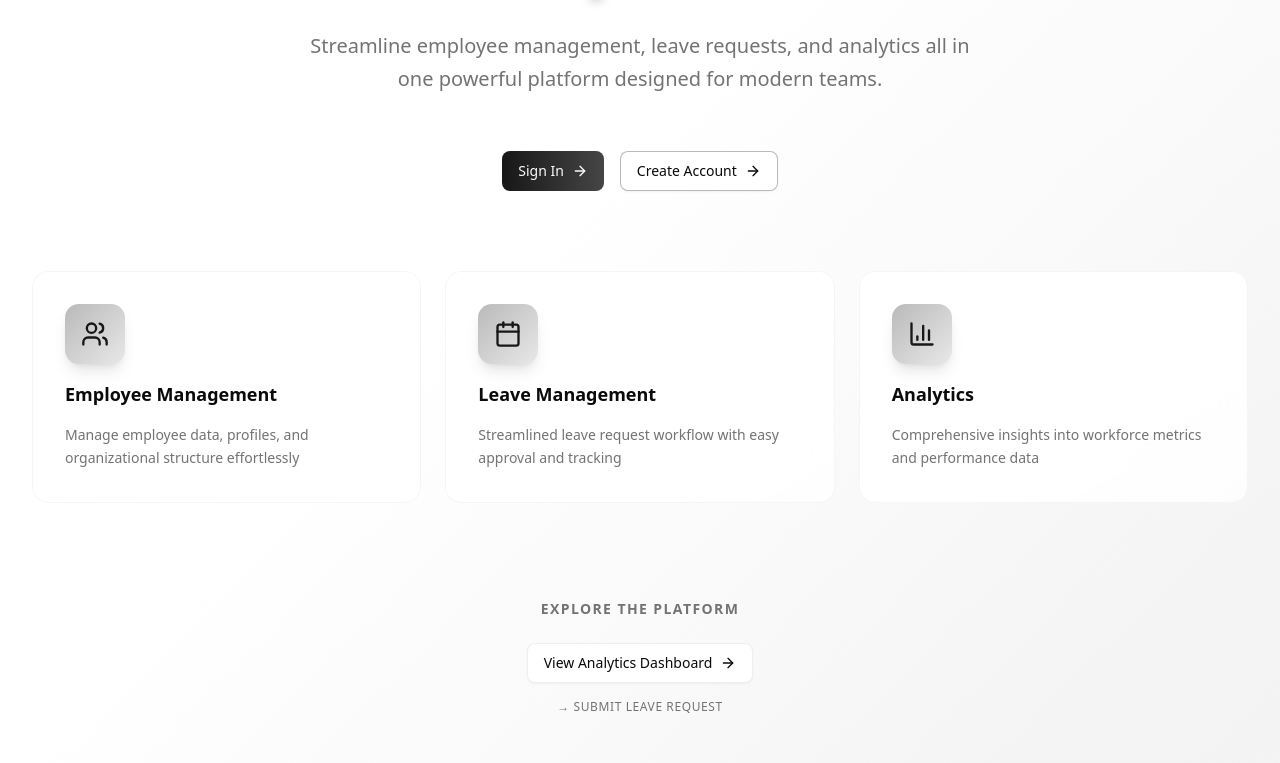
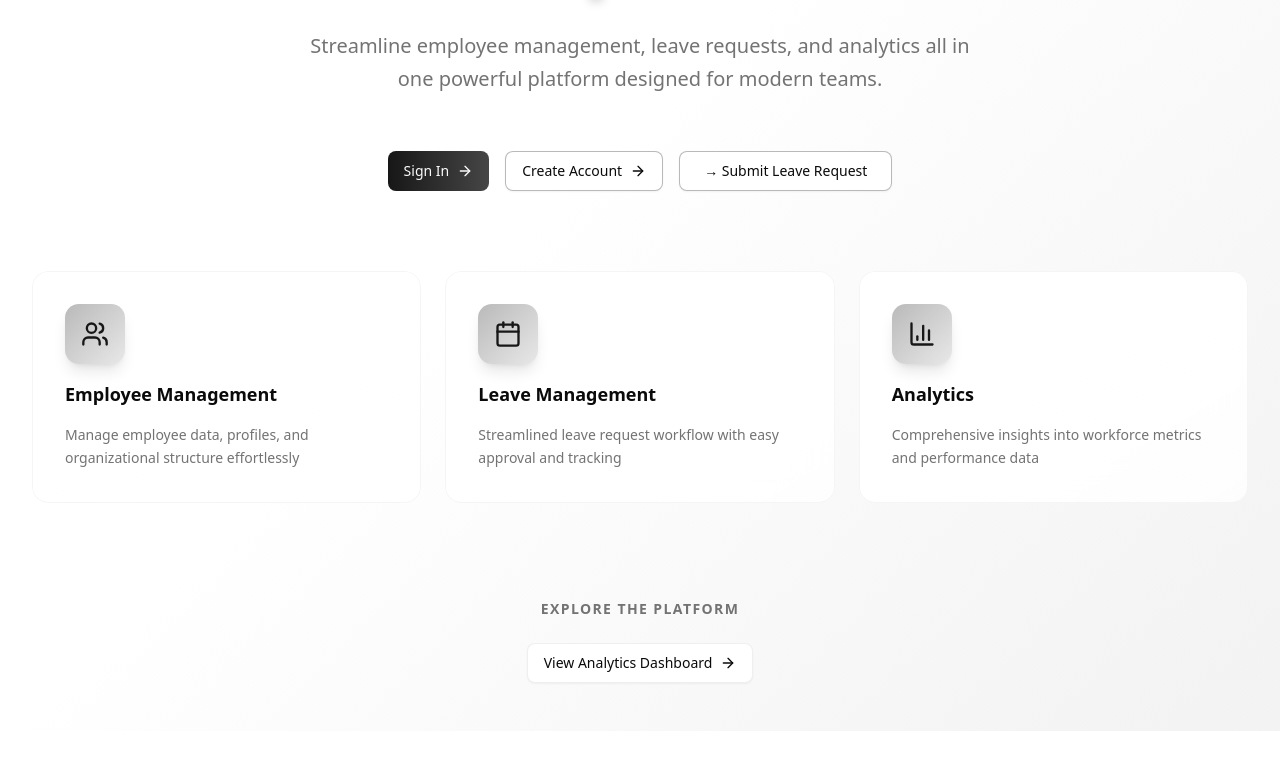
Before and after one commit to Core-Staff/core-staff, a Next.js app: page / in a window 1280 px wide. Shown: the part 508-1271 px from the top of the page. After the commit the page ends 1239 px from the top, so only its background shows below. Built offline with nearby package versions, Linux system fonts and the light colour scheme.

Commit message:
Update hero-section.tsx

```diff
--- a/src/components/homepage/hero-section.tsx
+++ b/src/components/homepage/hero-section.tsx
@@ -65,6 +65,15 @@ export function HeroSection() {
                 <ArrowRight className="h-4 w-4 group-hover:translate-x-1 transition-transform" />
               </Button>
             </Link>
+            <Link href="/leave-request">
+              <Button
+                size="lg"
+                variant="outline"
+                className="w-full sm:w-auto gap-2 border-primary/30 hover:border-primary/60 hover:bg-primary/5 transition-all group"
+              >
+                → Submit Leave Request
+              </Button>
+            </Link>
           </div>
         </div>
 
@@ -98,9 +107,6 @@ export function HeroSection() {
                 View Analytics Dashboard
                 <ArrowRight className="h-4 w-4 group-hover:translate-x-1 transition-transform" />
               </Button>
-            </Link>
-            <Link href="/leave-request" className="text-xs text-muted-foreground hover:text-primary transition-colors font-medium uppercase tracking-wider hover:underline">
-              → Submit Leave Request
             </Link>
           </div>
         </div>
```
